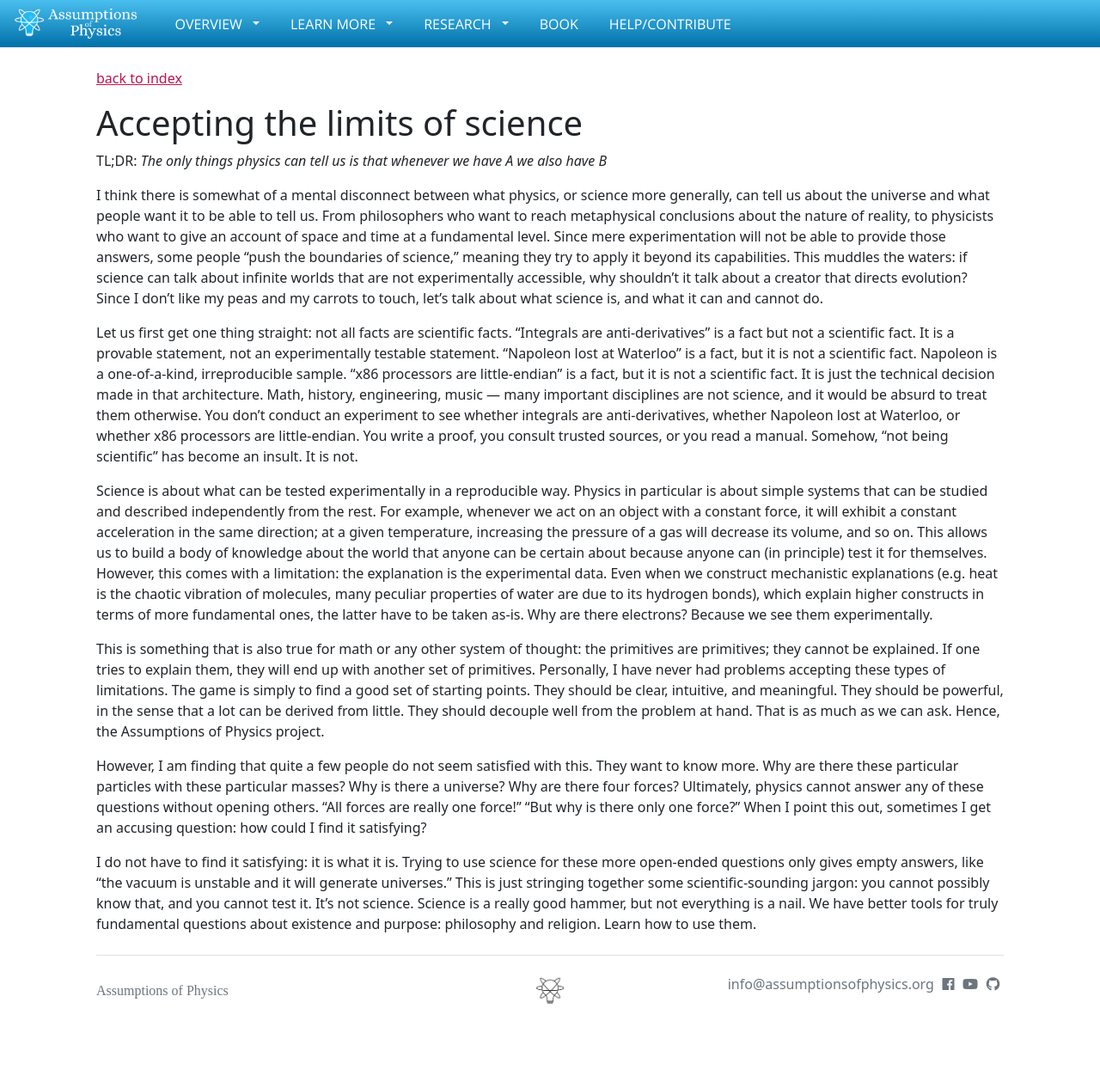
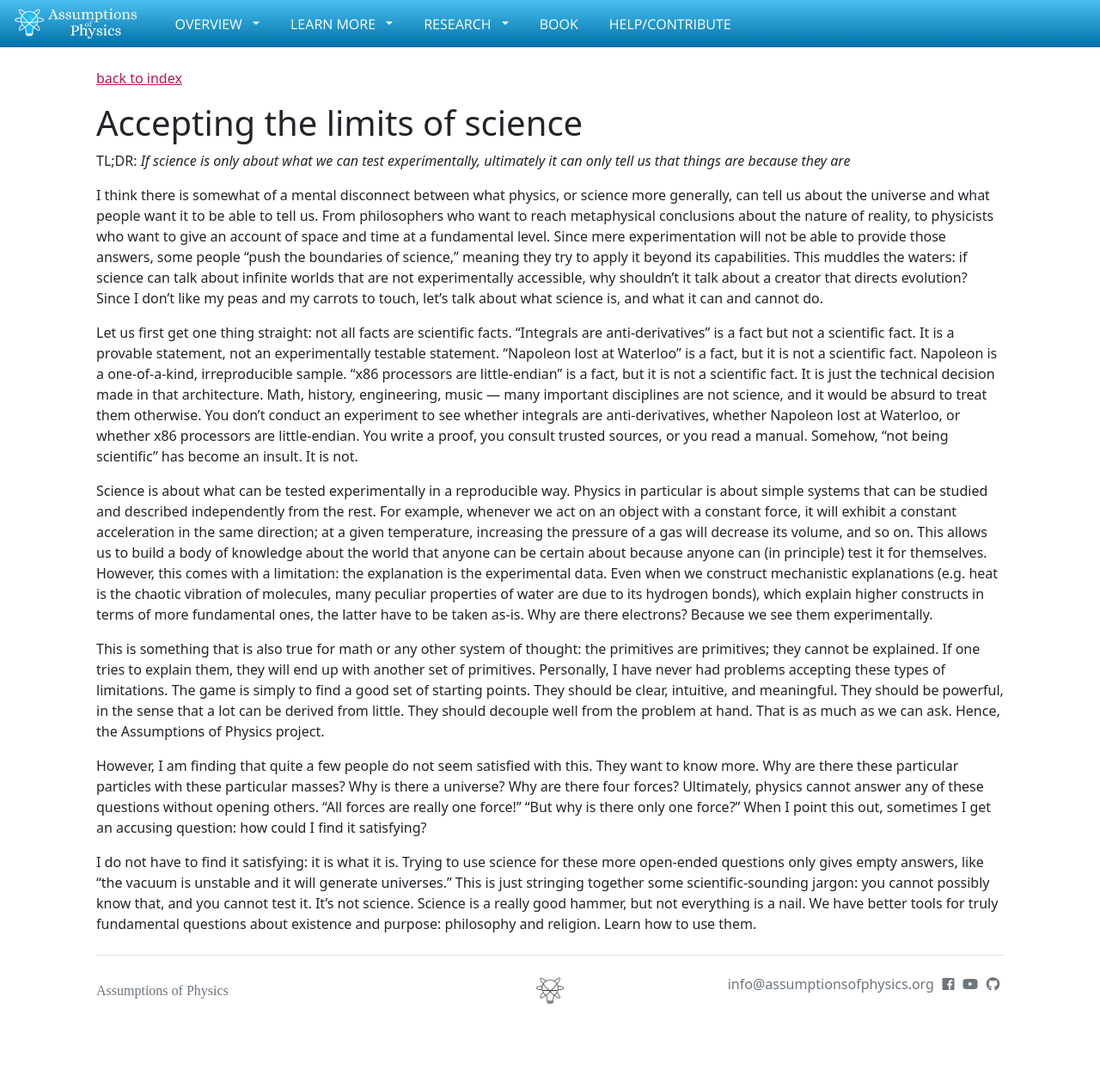
Before and after one commit to assumptionsofphysics/assumptionsofphysics.github.io, a Jekyll site: the page built from _essays/2024-12-15-accepting-limits-science.md, in a window 1280 px wide. Shown: the whole page at 86% size. Built offline with Jekyll 4.4.1, drawn with Linux system fonts in a browser that asks for light colours; nearby versions of some CDN libraries; some web fonts are replaced.

Commit message:
Reviewed summary

```diff
--- a/_essays/2024-12-15-accepting-limits-science.md
+++ b/_essays/2024-12-15-accepting-limits-science.md
@@ -1,6 +1,6 @@
 ---
 title: Accepting the limits of science
-summary: The only things physics can tell us is that whenever we have A we also have B
+summary: If science is only about what we can test experimentally, ultimately it can only tell us that things are because they are
 category: Philosophy of science
 tags: [Philosophy of science]
 draft: true
```
